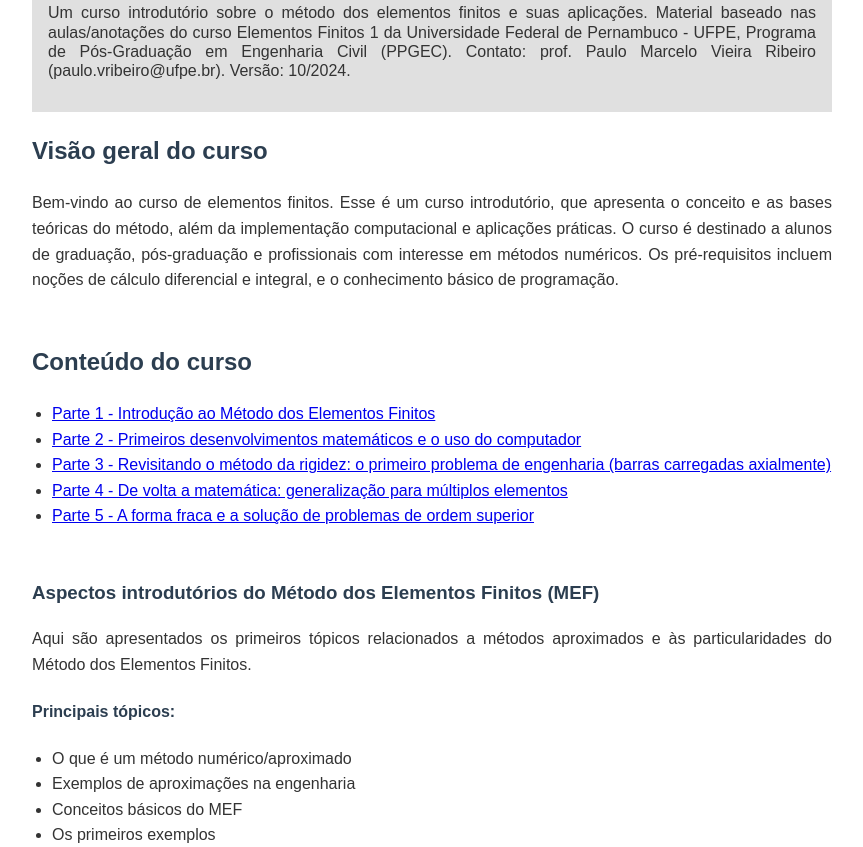
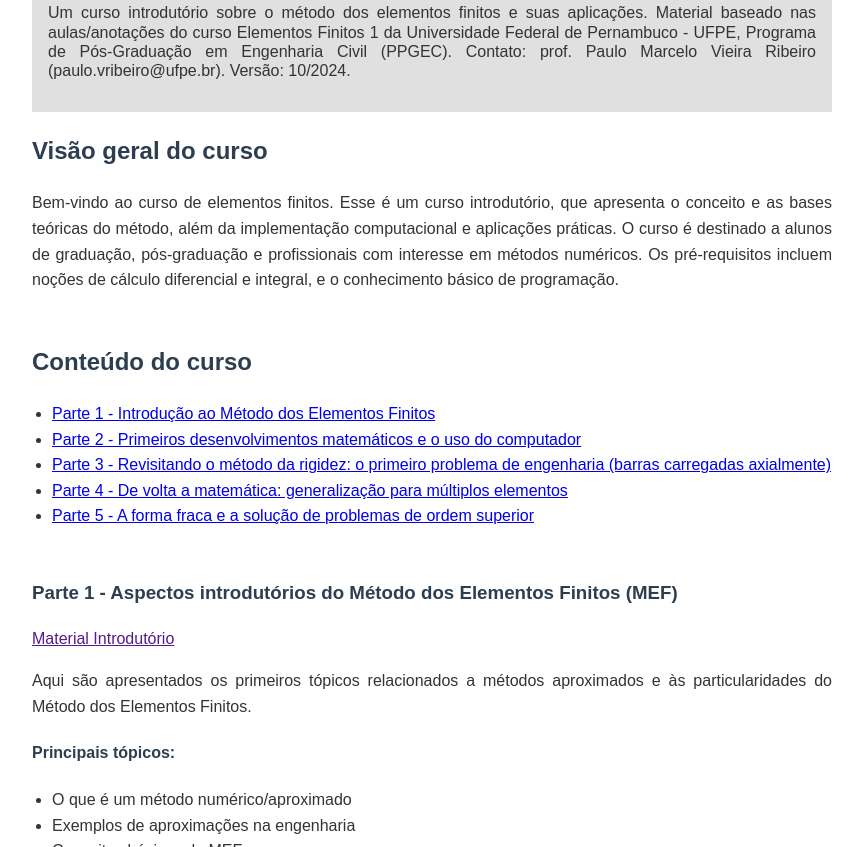
Before and after one commit to PM1980/Elementos-Finitos-1, a plain HTML site: page index.html in a window 1280 px wide. Shown: the part 311-1158 px from the top of the page, without its empty margins (208-1071 px from the left). Drawn offline with Linux system fonts and the light colour scheme.

Commit message:
Update index.html

```diff
--- a/index.html
+++ b/index.html
@@ -92,7 +92,8 @@
 
         <section id="intro" class="section">
             <div class="section-content">
-                <h3>Aspectos introdutórios do Método dos Elementos Finitos (MEF)</h3>
+                <h3>Parte 1 - Aspectos introdutórios do Método dos Elementos Finitos (MEF)</h3>
+                <a href="">Material Introdutório</a>
                 <p> Aqui são apresentados os primeiros tópicos relacionados a métodos aproximados e às particularidades do Método dos Elementos Finitos.</p>
                 <h4>Principais tópicos:</h4>
                 <ul>
```
